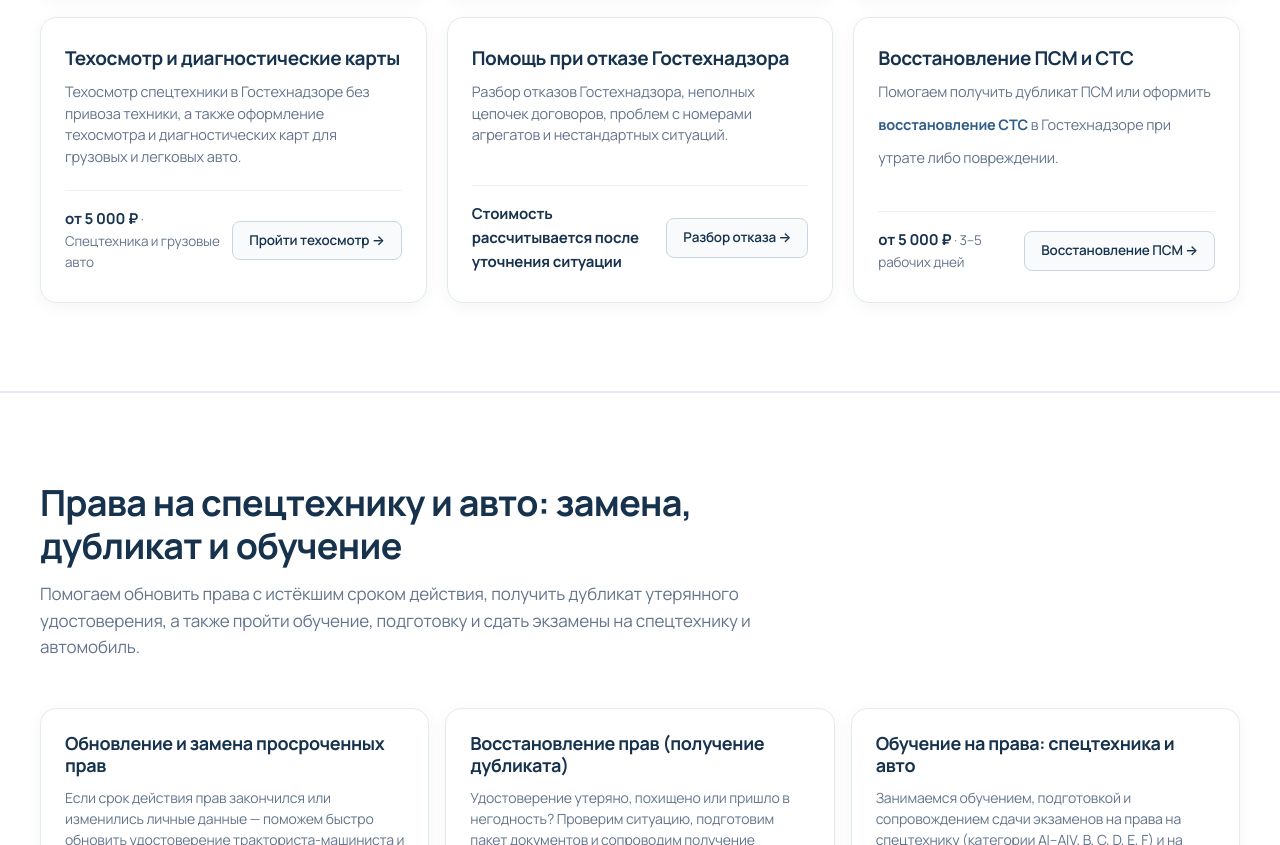
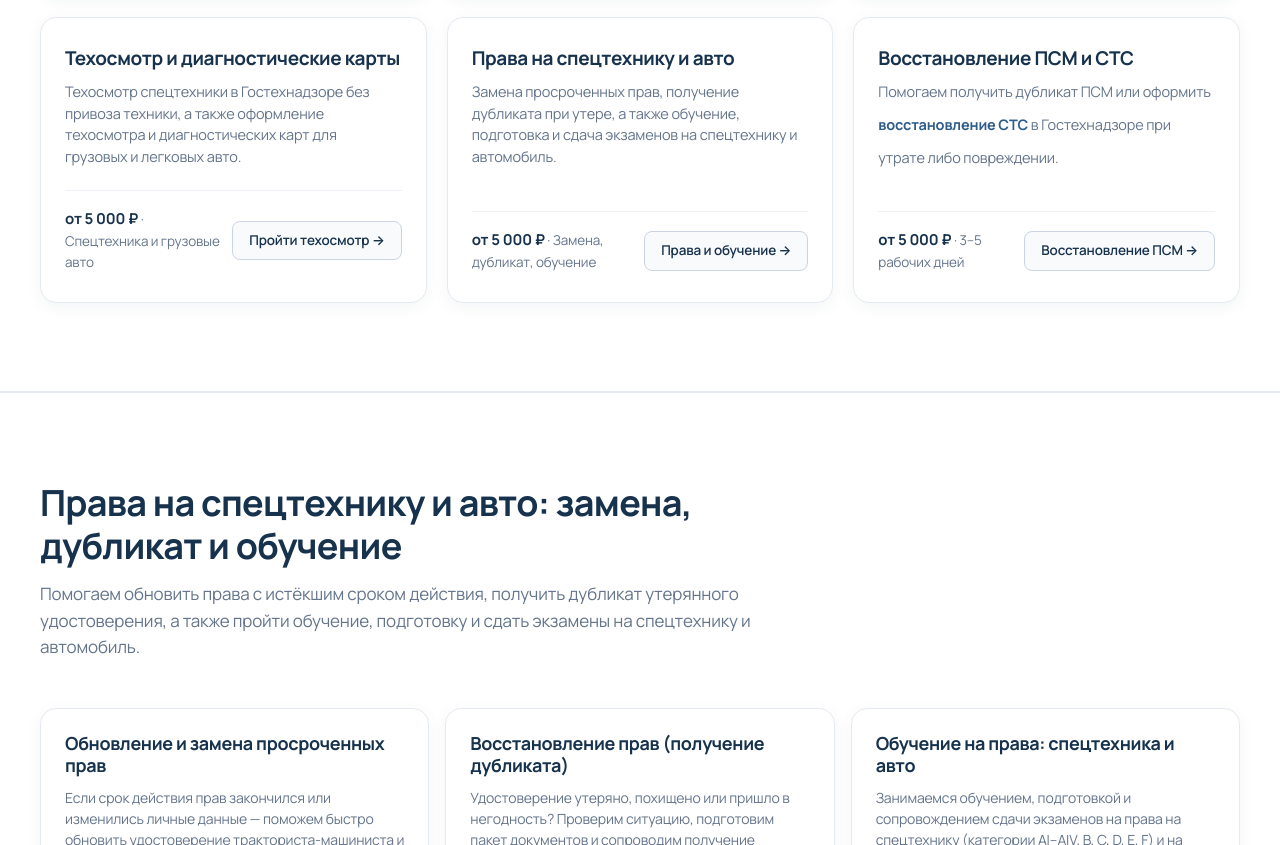
Before and after one commit to kdrkru-del/techucht-site, a website: page index.html in a window 1280 px wide. Shown: the part 1279-2124 px from the top of the page. Drawn offline with Linux system fonts and the light colour scheme.

Commit message:
content(home): replace refusal-help card with Prava card in services grid

```diff
--- a/index.html
+++ b/index.html
@@ -153,11 +153,11 @@
             <a class="nav-card__more" href="tehosmotr/">Пройти техосмотр →</a>
           </div>
         </article><article class="nav-card nav-card--article">
-          <h3 class="nav-card__title"><a class="nav-card__title-link" href="slozhnye-sluchai/">Помощь при отказе Гостехнадзора</a></h3>
-          <span class="nav-card__desc">Разбор отказов Гостехнадзора, неполных цепочек договоров, проблем с номерами агрегатов и нестандартных ситуаций.</span>
+          <h3 class="nav-card__title"><a class="nav-card__title-link" href="prava/">Права на спецтехнику и авто</a></h3>
+          <span class="nav-card__desc">Замена просроченных прав, получение дубликата при утере, а также обучение, подготовка и сдача экзаменов на спецтехнику и автомобиль.</span>
           <div class="nav-card__footer">
-            <span class="nav-card__meta"><strong>Стоимость рассчитывается после уточнения ситуации</strong></span>
-            <a class="nav-card__more" href="slozhnye-sluchai/">Разбор отказа →</a>
+            <span class="nav-card__meta"><strong>от 5 000 ₽</strong> · Замена, дубликат, обучение</span>
+            <a class="nav-card__more" href="prava/">Права и обучение →</a>
           </div>
         </article><article class="nav-card nav-card--article">
           <h3 class="nav-card__title"><a class="nav-card__title-link" href="vosstanovlenie-psm/">Восстановление ПСМ и СТС</a></h3>
```
Also changed, not shown: src/templates.mjs.
